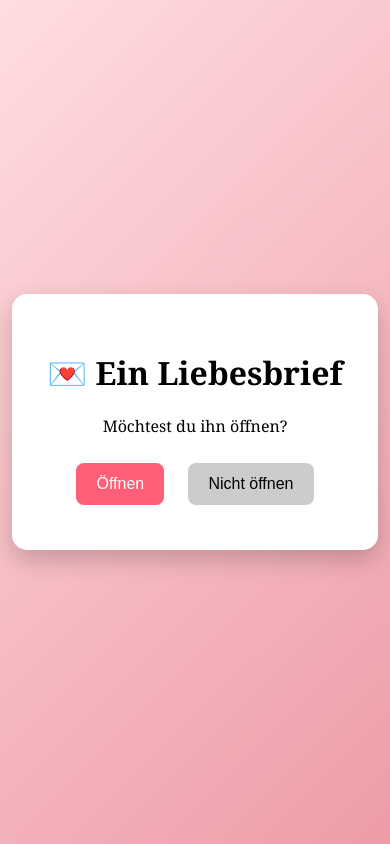
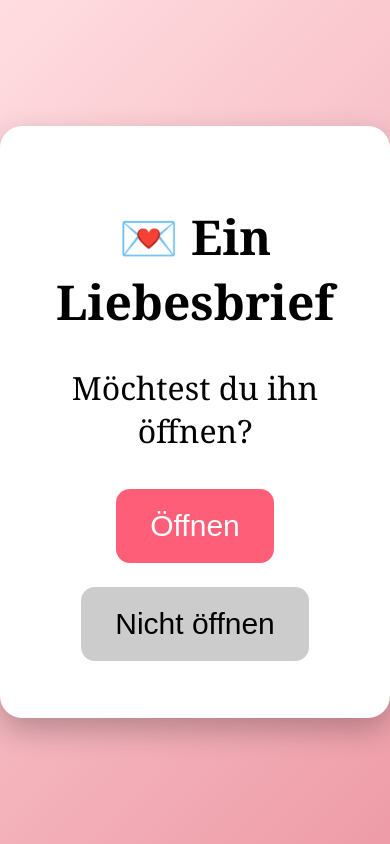
Before and after one commit to Junis2611/henriette, a plain HTML site: page index.html in a window 390 px wide. Drawn offline with Linux system fonts and the light colour scheme.

Commit message:
Update index.html

```diff
--- a/index.html
+++ b/index.html
@@ -8,32 +8,43 @@
 body {
     font-family: 'Georgia', serif;
     background: linear-gradient(135deg, #ffdde1, #ee9ca7);
-    height: 100vh;
+    min-height: 100vh;
     display: flex;
     align-items: center;
     justify-content: center;
     margin: 0;
 }
 
+/* Container */
 .container {
     background: white;
-    padding: 35px;
-    border-radius: 15px;
+    padding: 45px;
+    border-radius: 22px;
     text-align: center;
-    max-width: 420px;
-    box-shadow: 0 10px 25px rgba(0,0,0,0.2);
+    max-width: 520px;
+    width: 95%;
+    box-shadow: 0 12px 30px rgba(0,0,0,0.25);
 }
 
-h1, .question, .buttons {
-    transition: opacity 0.5s;
+/* Titel */
+h1 {
+    font-size: 44px;
+    margin-bottom: 20px;
 }
 
+/* Frage */
+.question {
+    font-size: 28px;
+    margin-bottom: 25px;
+}
+
+/* Buttons */
 button {
-    padding: 12px 20px;
-    margin: 10px;
+    padding: 18px 30px;
+    margin: 12px;
     border: none;
-    border-radius: 8px;
-    font-size: 16px;
+    border-radius: 14px;
+    font-size: 26px;
     cursor: pointer;
 }
 
@@ -46,10 +57,32 @@ button {
     background-color: #ccc;
 }
 
+/* Brieftext */
 .letter {
     display: none;
-    font-size: 18px;
-    line-height: 1.6;
+    font-size: 28px;
+    line-height: 2.0;
+}
+
+/* HANDY: NOCH GRÖSSER */
+@media (max-width: 480px) {
+    h1 {
+        font-size: 48px;
+    }
+
+    .question {
+        font-size: 32px;
+    }
+
+    .letter {
+        font-size: 32px;
+        line-height: 2.1;
+    }
+
+    button {
+        font-size: 30px;
+        padding: 20px 34px;
+    }
 }
 </style>
 </head>
@@ -69,7 +102,7 @@ button {
         <p>
             Liebe Henriette,<br><br>
             ab dem Moment, in dem du in meinem Leben bist,
-            fühlt sich alles leichter an.
+            fühlt sich alles leichter an.<br><br>
             Du bist mein Lächeln, mein Gedanke
             und mein Zuhause. ❤️<br><br>
             Für immer dein.
@@ -80,7 +113,6 @@ button {
 <script>
 function openLetter() {
     document.getElementById("letter").style.display = "block";
-
     document.getElementById("title").style.display = "none";
     document.getElementById("question").style.display = "none";
     document.getElementById("buttons").style.display = "none";
```
